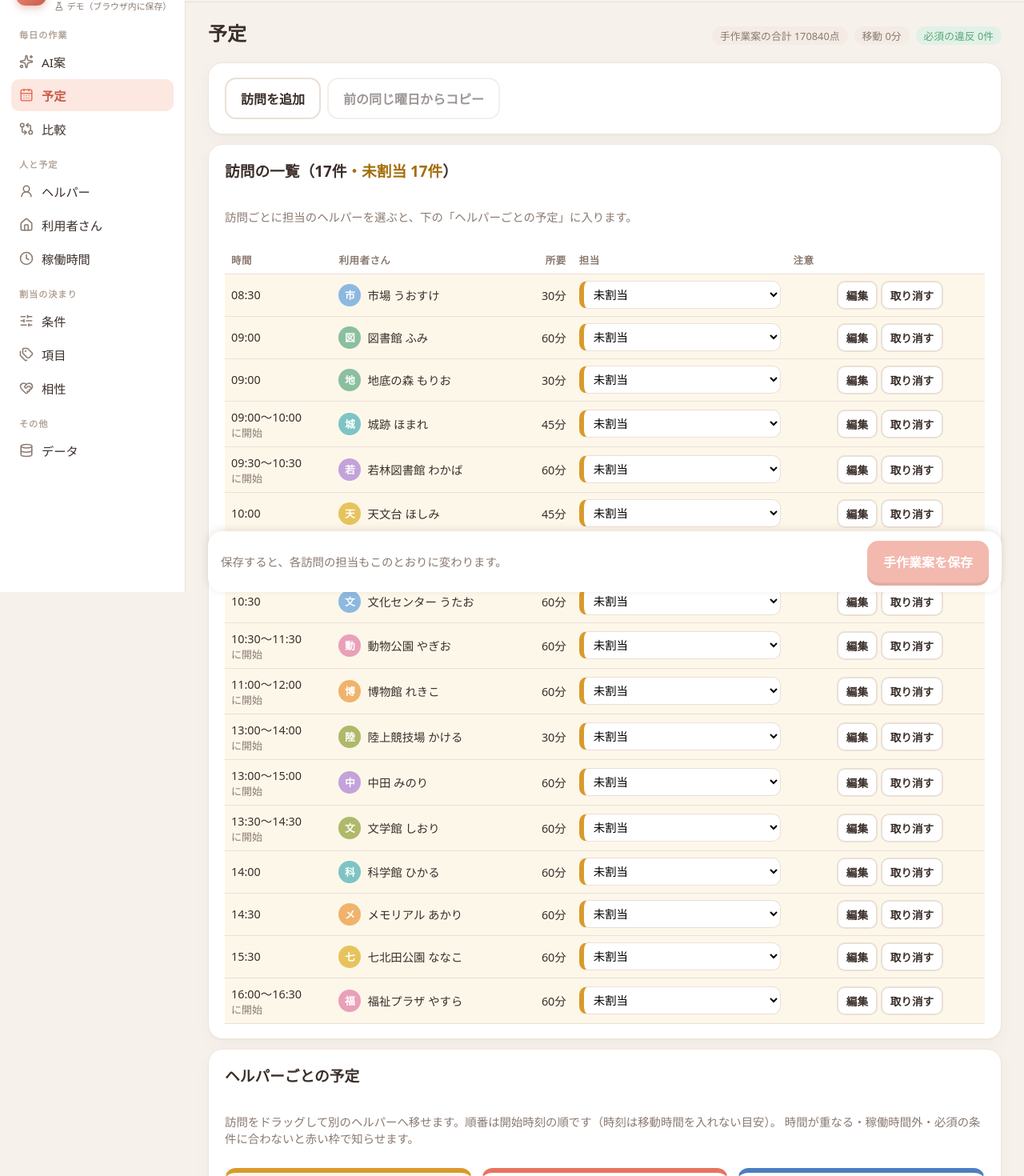
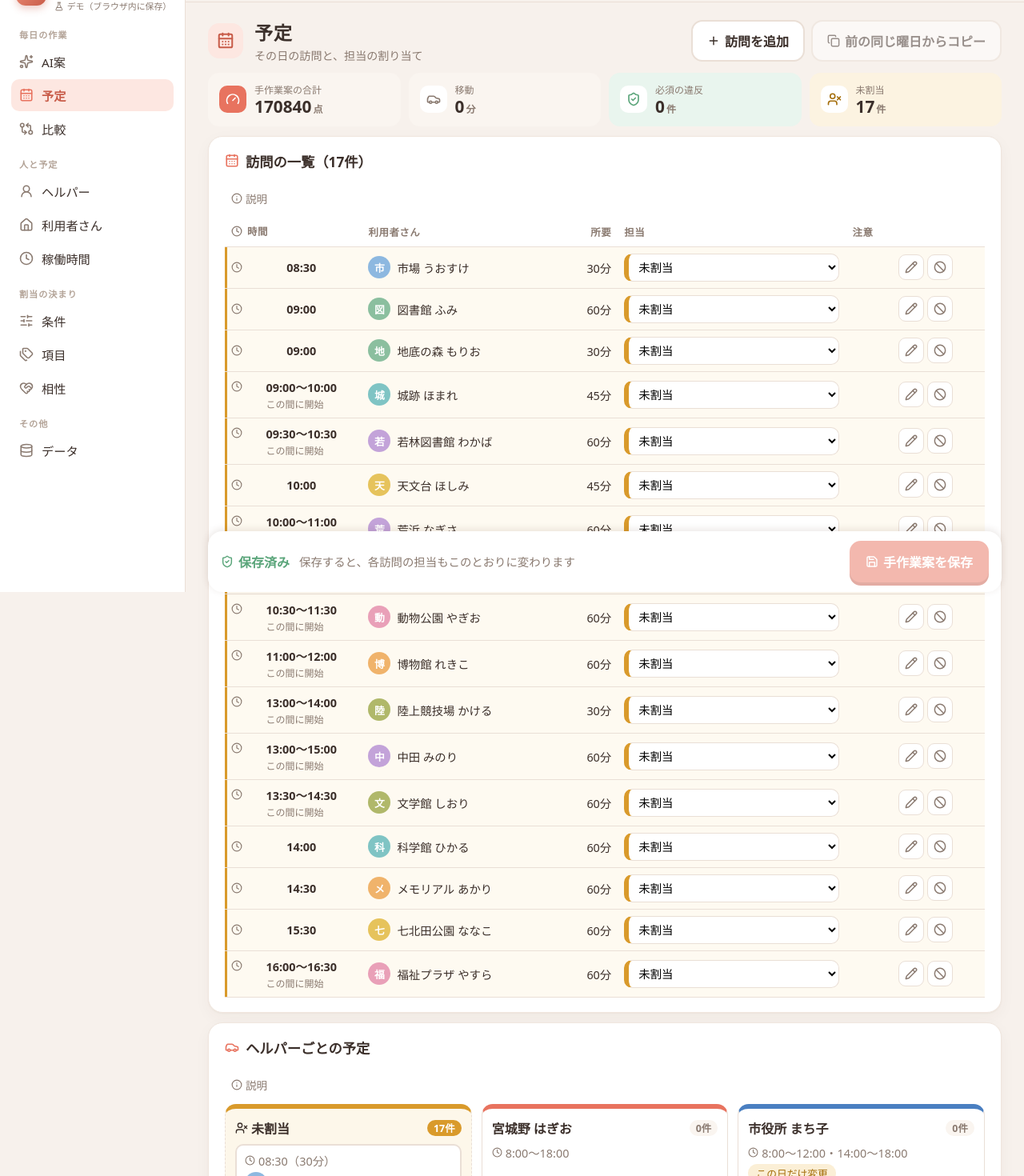
Before and after one commit to katahimo-dev/visit-route-demo, a React (Vite) app: page /#/schedule in a window 1280 px wide. Shown: the part 60-1530 px from the top of the page at 80% size. Built offline with nearby package versions, Linux system fonts and the light colour scheme.

Commit message:
予定・稼働時間・スタッフ本人の画面を整える：数字はタイル、操作はアイコン、説明は畳む
Co-Authored-By: Claude Opus 5.5 <noreply@anthropic.com>
Claude-Session: https://claude.ai/code/session_01BaxG9nuytKeb4ndNAwEnCk

```diff
--- a/src/pages/SchedulePage.tsx
+++ b/src/pages/SchedulePage.tsx
@@ -1,8 +1,26 @@
+import {
+  Ban,
+  CalendarDays,
+  Car,
+  Clock,
+  Copy,
+  Gauge,
+  Map as MapIcon,
+  Pencil,
+  Plus,
+  RotateCcw,
+  Save,
+  ShieldAlert,
+  ShieldCheck,
+  TriangleAlert,
+  UserX,
+} from 'lucide-react';
 import { type DragEvent, useEffect, useMemo, useState } from 'react';
 import { useDay } from '../app/day';
 import { ClientName } from '../components/parts';
 import { type MapLine, type MapPoint, RouteMap } from '../components/RouteMap';
 import { useToast } from '../components/Toast';
+import { Empty, Hint, IconButton, PageHeader, SectionTitle, Stat, WithIcon } from '../components/ui';
 import type { Visit } from '../contracts/documents';
 import type { PlanScore } from '../contracts/problem';
 import { slotsText } from '../domain/availability';
@@ -27,6 +45,7 @@ import { score } from '../evaluate';
 import { colorOf, initialOf } from '../lib/colors';
 import { attempt, hasLocation, newId, r0, staffColor } from '../lib/common';
 import { routesOf, useDayModel } from '../lib/useDayModel';
+import './schedule.css';
 import { VisitForm } from './VisitForm';
 
 /**
@@ -233,14 +252,14 @@ export default function SchedulePage() {
 
   return (
     <div className="stack">
-      <div className="spread" style={{ flexWrap: 'wrap' }}>
-        <h2>予定</h2>
-        <ScoreSummary score={planScore} error={m.problemError ?? scored?.error ?? null} />
-      </div>
-      <div className="card stack">
-        <div className="row" style={{ flexWrap: 'wrap' }}>
+      <PageHeader
+        icon={CalendarDays}
+        title="予定"
+        lead="その日の訪問と、担当の割り当て"
+        actions={
+          <>
             <button type="button" className="btn" onClick={() => setEditing('new')} disabled={clients.length === 0}>
-            訪問を追加
+              <WithIcon icon={Plus}>訪問を追加</WithIcon>
             </button>
             <button
               type="button"
@@ -249,12 +268,23 @@ export default function SchedulePage() {
               disabled={visits.length > 0}
               title={visits.length > 0 ? 'この日に訪問があるときはコピーできません' : ''}
             >
-            前の同じ曜日からコピー
+              <WithIcon icon={Copy}>前の同じ曜日からコピー</WithIcon>
             </button>
-        </div>
+          </>
+        }
+      />
+      <ScoreSummary
+        score={planScore}
+        error={m.problemError ?? scored?.error ?? null}
+        unassigned={view.unassigned.length}
+        hasVisits={visits.length > 0}
+      />
+      {(clients.length === 0 || error) && (
+        <div className="card stack">
           {clients.length === 0 && <p className="sub">先に{terms.client}を登録してください。</p>}
           {error && <p className="error">{error}</p>}
         </div>
+      )}
 
       {editing && (
         <VisitForm
@@ -269,26 +299,37 @@ export default function SchedulePage() {
 
       {visits.length === 0 ? (
         <div className="card">
-          <p className="sub">この日の訪問はまだありません。</p>
+          <Empty icon={CalendarDays}>この日の訪問はまだありません</Empty>
         </div>
       ) : (
         <>
           <div className="card stack">
-            <div className="spread">
-              <h3>
-                訪問の一覧（{visits.length}件
-                {view.unassigned.length > 0 && <span className="warn-text">・未割当 {view.unassigned.length}件</span>}）
-              </h3>
-              {dirty && <span className="chip chip-warn">未保存の変更があります</span>}
-            </div>
-            <p className="sub">
+            <SectionTitle
+              icon={CalendarDays}
+              aside={
+                dirty && (
+                  <span className="chip chip-warn">
+                    <WithIcon icon={TriangleAlert} size={14}>
+                      未保存
+                    </WithIcon>
+                  </span>
+                )
+              }
+            >
+              訪問の一覧（{visits.length}件）
+            </SectionTitle>
+            <Hint>
               訪問ごとに担当の{terms.staff}を選ぶと、下の「{terms.staff}ごとの予定」に入ります。
-            </p>
+            </Hint>
             <div className="table-scroll">
               <table className="visit-table">
                 <thead>
                   <tr>
-                    <th>時間</th>
+                    <th>
+                      <WithIcon icon={Clock} size={14}>
+                        時間
+                      </WithIcon>
+                    </th>
                     <th>{terms.client}</th>
                     <th className="num">所要</th>
                     <th>担当</th>
@@ -305,8 +346,11 @@ export default function SchedulePage() {
                     return (
                       <tr key={id} className={owner ? '' : 'row-unassigned'}>
                         <td className="nowrap">
-                          {windowText(v)}
-                          {v.windowKind === 'window' && <div className="sub">に開始</div>}
+                          <div className="time-cell">
+                            <Clock size={14} aria-hidden="true" />
+                            <span className="time-main">{windowText(v)}</span>
+                            {v.windowKind === 'window' && <span className="time-tag">この間に開始</span>}
+                          </div>
                         </td>
                         <td>
                           {clientCell(v)}
@@ -337,12 +381,10 @@ export default function SchedulePage() {
                           <WarningChips warnings={warnings} hard={hardOf.get(id)} />
                         </td>
                         <td className="nowrap">
-                          <button type="button" className="btn btn-small" onClick={() => setEditing(id)}>
-                            編集
-                          </button>{' '}
-                          <button type="button" className="btn btn-small" onClick={() => cancelVisit(v)}>
-                            取り消す
-                          </button>
+                          <div className="actions">
+                            <IconButton icon={Pencil} label="編集" onClick={() => setEditing(id)} />
+                            <IconButton icon={Ban} label="取り消す" tone="danger" onClick={() => cancelVisit(v)} />
+                          </div>
                         </td>
                       </tr>
                     );
@@ -353,16 +395,21 @@ export default function SchedulePage() {
           </div>
 
           <div className="card stack">
-            <h3>{terms.staff}ごとの予定</h3>
-            <p className="sub">
+            <SectionTitle icon={Car}>{terms.staff}ごとの予定</SectionTitle>
+            <Hint>
               訪問をドラッグして別の{terms.staff}へ移せます。順番は開始時刻の順です（時刻は移動時間を入れない目安）。
               時間が重なる・稼働時間外・必須の条件に合わないと赤い枠で知らせます。
-            </p>
+            </Hint>
             <div className="route-grid">
               <div className={`route-col route-col-none ${dropTo === NONE ? 'is-drop' : ''}`} {...dropProps(NONE)}>
                 <div className="spread">
-                  <strong>未割当</strong>
-                  <span className="sub nowrap">{view.unassigned.length}件</span>
+                  <strong className="col-name">
+                    <UserX size={16} aria-hidden="true" />
+                    未割当
+                  </strong>
+                  <span className={`count-badge ${view.unassigned.length > 0 ? 'is-warn' : ''}`}>
+                    {view.unassigned.length}件
+                  </span>
                 </div>
                 {view.unassigned.length === 0 && <span className="sub">ここへドラッグすると未割当に戻せます</span>}
                 {view.unassigned.map((id) => {
@@ -370,7 +417,8 @@ export default function SchedulePage() {
                   if (!v) return null;
                   return (
                     <div key={id} className={`route-item ${dragging === id ? 'is-dragging' : ''}`} {...dragProps(id)}>
-                      <div className="sub nowrap">
+                      <div className="sub nowrap item-time">
+                        <Clock size={13} aria-hidden="true" />
                         {windowText(v)}（{v.durationMinutes}分）
                       </div>
                       {clientCell(v)}
@@ -397,12 +445,19 @@ export default function SchedulePage() {
                   >
                     <div className="spread">
                       <strong className="ellipsis">{s.name}</strong>
-                      <span className="sub nowrap">{ids.length}件</span>
+                      <span className="count-badge">{ids.length}件</span>
                     </div>
-                    <span className={`sub ${worksToday(s.id) ? '' : 'warn-text'}`}>
-                      {s.active ? slotsText(avail?.slots ?? []) : '休止中'}
-                      {avail?.overridden && '（この日だけ変更）'}
+                    <div className="col-hours">
+                      {worksToday(s.id) ? (
+                        <span className="sub item-time">
+                          <Clock size={13} aria-hidden="true" />
+                          {slotsText(avail?.slots ?? [])}
                         </span>
+                      ) : (
+                        <span className="chip chip-off">{s.active ? '休み' : '休止中'}</span>
+                      )}
+                      {avail?.overridden && <span className="chip chip-warn">この日だけ変更</span>}
+                    </div>
                     {(preview.length > 0 || notAllowed) && (
                       <div className="drop-warning">
                         ここに移すと：
@@ -421,7 +476,8 @@ export default function SchedulePage() {
                           className={`route-item ${red ? 'is-red' : ''} ${dragging === id ? 'is-dragging' : ''}`}
                           {...dragProps(id)}
                         >
-                          <div className={`sub nowrap ${isRed(warnings) ? 'red-text' : ''}`}>
+                          <div className={`sub nowrap item-time ${isRed(warnings) ? 'red-text' : ''}`}>
+                            <Clock size={13} aria-hidden="true" />
                             {t ? `${hhmm(t.start)}〜${hhmm(t.end)}` : v.earliestStart}
                           </div>
                           {clientCell(v)}
@@ -437,7 +493,8 @@ export default function SchedulePage() {
 
           {lines.length > 0 && (
             <div className="card stack">
-              <h3>手作業案の地図（点線：{terms.staff}ごとのルート、「家」は自宅）</h3>
+              <SectionTitle icon={MapIcon}>手作業案の地図</SectionTitle>
+              <Hint>点線は{terms.staff}ごとのルート、「家」は自宅です。</Hint>
               <RouteMap points={points} lines={lines} height={460} />
               <div className="row sub" style={{ flexWrap: 'wrap' }}>
                 {columns
@@ -452,14 +509,21 @@ export default function SchedulePage() {
           )}
 
           <div className="savebar">
-            <span className="grow sub">保存すると、各訪問の担当もこのとおりに変わります。</span>
+            <span className={`grow savebar-state ${dirty ? 'is-dirty' : ''}`}>
+              {dirty ? (
+                <WithIcon icon={TriangleAlert}>未保存の変更があります</WithIcon>
+              ) : (
+                <WithIcon icon={ShieldCheck}>保存済み</WithIcon>
+              )}
+              <span className="sub savebar-note">保存すると、各訪問の担当もこのとおりに変わります</span>
+            </span>
             {dirty && (
               <button type="button" className="btn" onClick={() => setDraft(null)}>
-                変更を戻す
+                <WithIcon icon={RotateCcw}>変更を戻す</WithIcon>
               </button>
             )}
             <button type="button" className="btn btn-primary" disabled={!dirty} onClick={savePlan}>
-              手作業案を保存
+              <WithIcon icon={Save}>手作業案を保存</WithIcon>
             </button>
           </div>
         </>
@@ -468,16 +532,34 @@ export default function SchedulePage() {
   );
 }
 
-/** ヘッダの採点（合計点・移動・必須の違反の数） */
-function ScoreSummary({ score: s, error }: { score: PlanScore | null; error: string | null }) {
-  if (!s) return <span className="sub">{error ? `採点できません（${error}）` : ''}</span>;
+/** 採点（合計点・移動・必須の違反・未割当）をタイルで並べる */
+function ScoreSummary({
+  score: s,
+  error,
+  unassigned,
+  hasVisits,
+}: {
+  score: PlanScore | null;
+  error: string | null;
+  unassigned: number;
+  hasVisits: boolean;
+}) {
+  if (!s) return error ? <p className="sub">採点できません（{error}）</p> : null;
+  const hard = s.hardViolations.length;
   return (
-    <div className="row" style={{ flexWrap: 'wrap' }}>
-      <span className="chip">手作業案の合計 {r0(s.total)}点</span>
-      <span className="chip">移動 {r0(s.travelMinutes)}分</span>
-      <span className={`chip ${s.hardViolations.length > 0 ? 'chip-red' : 'chip-ok'}`}>
-        必須の違反 {s.hardViolations.length}件
-      </span>
+    <div className="stat-row">
+      <Stat icon={Gauge} label="手作業案の合計" value={r0(s.total)} unit="点" tone="primary" />
+      <Stat icon={Car} label="移動" value={r0(s.travelMinutes)} unit="分" />
+      <Stat
+        icon={hard > 0 ? ShieldAlert : ShieldCheck}
+        label="必須の違反"
+        value={hard}
+        unit="件"
+        tone={hard > 0 ? 'danger' : 'ok'}
+      />
+      {hasVisits && (
+        <Stat icon={UserX} label="未割当" value={unassigned} unit="件" tone={unassigned > 0 ? 'warn' : 'ok'} />
+      )}
     </div>
   );
 }
@@ -492,7 +574,8 @@ function WarningChips({ warnings, hard }: { warnings: Warning[]; hard?: string[]
       ))}
       {hard?.map((h) => (
         <span key={h} className="chip chip-red" title="必須の条件の違反">
-          ✕ {h}
+          <TriangleAlert size={12} aria-hidden="true" />
+          {h}
         </span>
       ))}
     </div>
--- a/src/pages/VisitForm.tsx
+++ b/src/pages/VisitForm.tsx
@@ -1,7 +1,10 @@
+import { Check, Pencil, Plus, X } from 'lucide-react';
 import { useState } from 'react';
+import { SectionTitle, WithIcon } from '../components/ui';
 import { type Client, type Visit, visitSchema } from '../contracts/documents';
 import { formError, newId } from '../lib/common';
 import { useDemoData } from '../store';
+import './schedule.css';
 
 /** 訪問を足す・直す（PoC本体 schedule/VisitForm.tsx を写し、保存先を DemoData にした） */
 
@@ -86,7 +89,7 @@ export function VisitForm({
 
   return (
     <div className="card stack">
-      <h3>{visit ? '訪問を編集' : '訪問を追加'}</h3>
+      <SectionTitle icon={visit ? Pencil : Plus}>{visit ? '訪問を編集' : '訪問を追加'}</SectionTitle>
       <div className="form-grid">
         <label>
           {terms.client}
@@ -147,10 +150,10 @@ export function VisitForm({
       {error && <p className="error">{error}</p>}
       <div className="row">
         <button type="button" className="btn btn-primary" onClick={save}>
-          保存
+          <WithIcon icon={Check}>保存</WithIcon>
         </button>
         <button type="button" className="btn" onClick={onClose}>
-          キャンセル
+          <WithIcon icon={X}>キャンセル</WithIcon>
         </button>
       </div>
     </div>
--- /dev/null
+++ b/src/pages/schedule.css
@@ -0,0 +1,144 @@
+/* 予定・訪問の入力・スタッフ本人の画面・稼働時間 */
+
+/* 訪問一覧：時間列 */
+.visit-table .time-cell {
+  display: grid;
+  grid-template-columns: auto auto;
+  align-items: center;
+  column-gap: 6px;
+  row-gap: 2px;
+  color: var(--sub);
+}
+.visit-table .time-main {
+  color: var(--ink);
+  font-weight: 700;
+  font-variant-numeric: tabular-nums;
+}
+.visit-table .time-tag {
+  grid-column: 2;
+  font-size: 0.75rem;
+  color: var(--sub);
+}
+.visit-table .row-unassigned {
+  background: #fefaf1;
+  box-shadow: inset 3px 0 0 var(--warn);
+}
+.visit-table .actions {
+  display: inline-flex;
+  gap: 4px;
+}
+
+/* 担当ごとの列 */
+.route-col .col-name,
+.item-time {
+  display: inline-flex;
+  align-items: center;
+  gap: 4px;
+}
+.count-badge {
+  font-size: 0.78rem;
+  font-weight: 700;
+  padding: 1px 8px;
+  border-radius: 999px;
+  background: var(--soft);
+  color: var(--sub);
+  white-space: nowrap;
+}
+.count-badge.is-warn {
+  background: var(--warn);
+  color: #fff;
+}
+.route-col-none {
+  border-style: dashed;
+  border-top-style: solid;
+  background: #fdf7ea;
+}
+.col-hours {
+  display: flex;
+  flex-wrap: wrap;
+  align-items: center;
+  gap: 4px;
+}
+.chip-off {
+  background: #ece5df;
+  color: var(--sub);
+  font-weight: 700;
+}
+
+/* 保存バー */
+.savebar-state {
+  display: flex;
+  flex-wrap: wrap;
+  align-items: center;
+  gap: 4px 12px;
+  font-weight: 700;
+  color: var(--ok);
+}
+.savebar-state.is-dirty {
+  color: #a46d0a;
+}
+.savebar-note {
+  font-weight: 400;
+}
+.savebar:has(.is-dirty) {
+  border-top: 3px solid var(--warn);
+}
+
+/* スタッフ本人の画面 */
+.sv-meta {
+  display: flex;
+  flex-wrap: wrap;
+  gap: 6px;
+}
+.sv-time {
+  display: inline-flex;
+  align-items: center;
+  gap: 4px;
+  font-variant-numeric: tabular-nums;
+}
+.stop .sv-name {
+  font-weight: 700;
+  font-size: 1.1rem;
+}
+.leg {
+  display: flex;
+  align-items: center;
+  gap: 4px;
+}
+
+/* 稼働時間 */
+.avail-legend {
+  display: flex;
+  flex-wrap: wrap;
+  gap: 8px 14px;
+  font-size: 0.85rem;
+  color: var(--sub);
+}
+.avail-legend .swatch {
+  display: inline-block;
+  width: 14px;
+  height: 14px;
+  border-radius: 4px;
+  border: 1.5px solid var(--line);
+  vertical-align: -2px;
+  margin-right: 4px;
+  background: #faf6f2;
+}
+.avail-legend .swatch.is-override {
+  border-color: var(--primary);
+  background: #fde3dd;
+}
+.avail-legend .swatch.is-off {
+  background: #ece5df;
+}
+.avail-btn .avail-off {
+  display: inline-flex;
+  align-items: center;
+  gap: 2px;
+}
+
+@media (max-width: 600px) {
+  .savebar-note {
+    display: none;
+  }
+}
```
Also changed, not shown: src/pages/AvailabilityPage.tsx (+38 -13 lines), src/pages/StaffViewPage.tsx (+35 -11 lines). Lines whose indentation alone changed are shown as unchanged.
